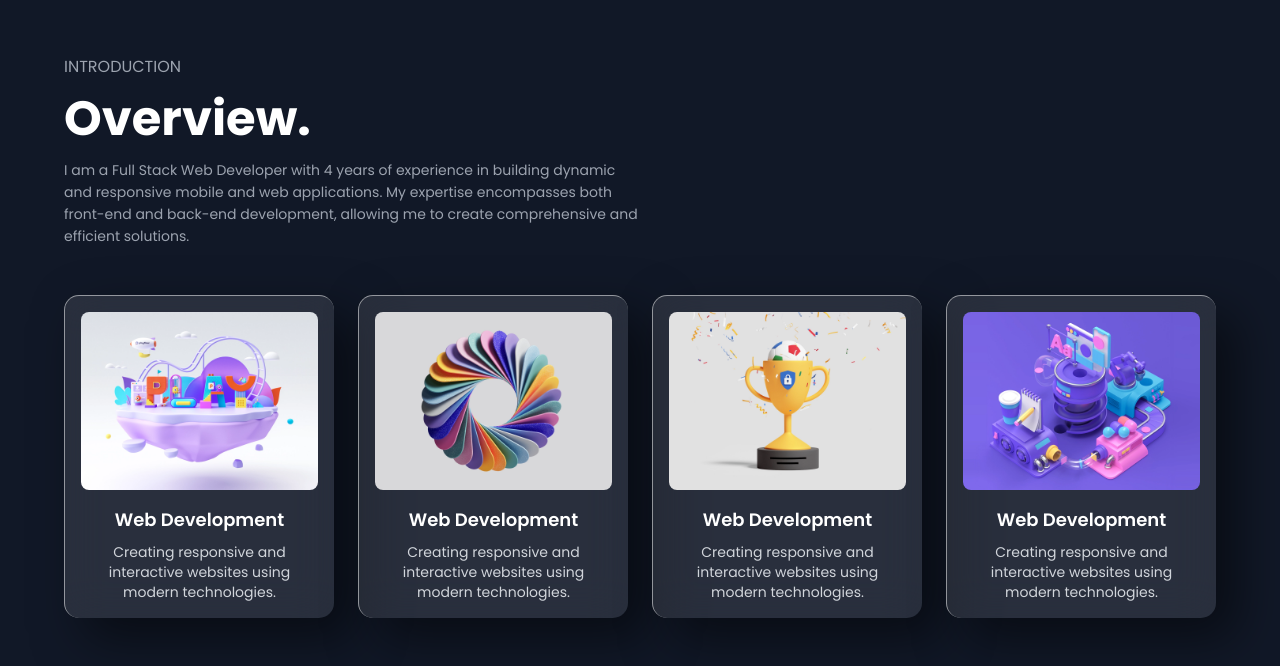
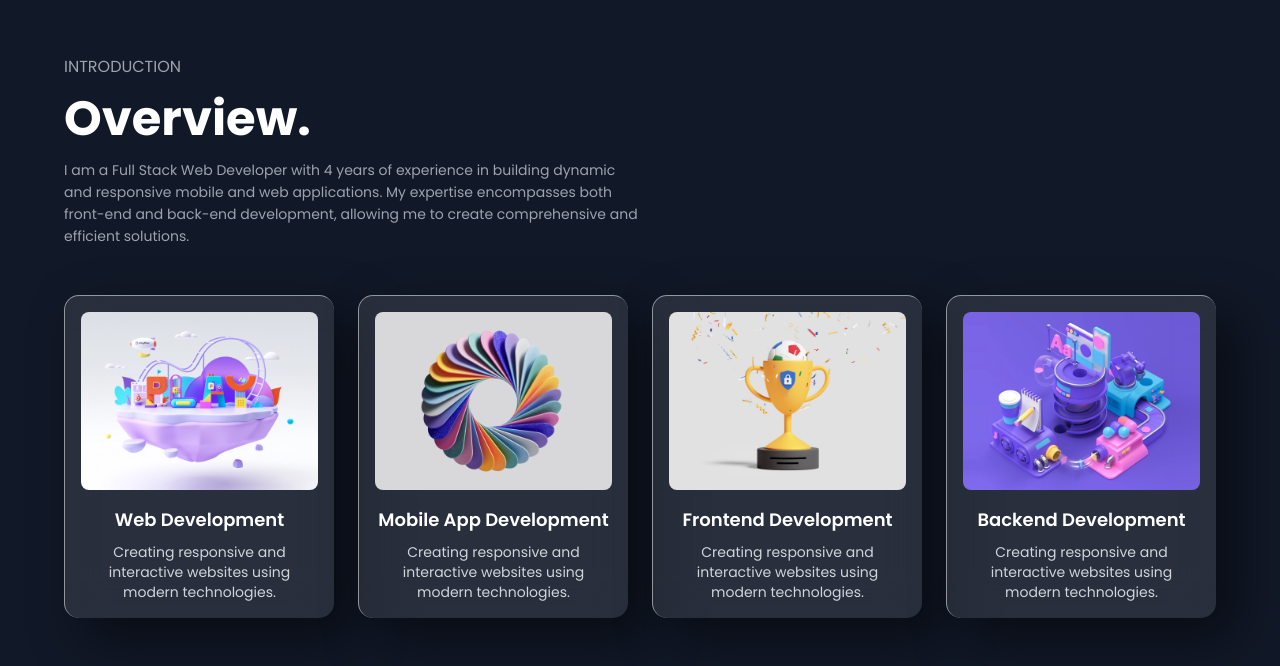
Before and after one commit to hamaadafzal4209/Developer-Portfolio, a React (Vite) app: page / in a window 1280 px wide. Shown: the part 785-1451 px from the top of the page. Built offline with nearby package versions, Linux system fonts and the light colour scheme.

Commit message:
complete service card

```diff
--- a/package.json
+++ b/package.json
@@ -14,7 +14,8 @@
     "node-sass": "^9.0.0",
     "react": "^18.3.1",
     "react-dom": "^18.3.1",
-    "react-icons": "^5.3.0"
+    "react-icons": "^5.3.0",
+    "react-tilt": "^1.0.2"
   },
   "devDependencies": {
     "@eslint/js": "^9.9.0",
--- a/src/components/About.jsx
+++ b/src/components/About.jsx
@@ -1,6 +1,19 @@
-
+import { Tilt } from 'react-tilt'
 
 const About = () => {
+
+    const titltOptions = {
+        reverse:        false,  // reverse the tilt direction
+        max:            35,     // max tilt rotation (degrees)
+        perspective:    1000,   // Transform perspective, the lower the more extreme the tilt gets.
+        scale:          1.05,    // 2 = 200%, 1.5 = 150%, etc..
+        speed:          1000,   // Speed of the enter/exit transition
+        transition:     true,   // Set a transition on enter/exit.
+        axis:           null,   // What axis should be disabled. Can be X or Y.
+        reset:          true,    // If the tilt effect has to be reset on exit.
+        easing:         "cubic-bezier(.03,.98,.52,.99)",    // Easing on enter/exit.
+    }
+
   return (
     <section id="about" className="py-12 px-[5%] bg-gray-900 text-white">
       <div className="mb-12">
@@ -19,6 +32,7 @@ const About = () => {
       {/* Services cards */}
       <div className="grid grid-cols-1 sm:grid-cols-2 lg:grid-cols-4 gap-6">
         {/* Card 1 */}
+       <Tilt options={titltOptions}>
        <div
           style={{
             boxShadow: "20px 20px 50px rgba(0,0,0,0.5)",
@@ -29,7 +43,7 @@ const About = () => {
             borderLeft: "1px solid rgba(255,255,255,0.5)",
             backdropFilter: "blur(20px)"
           }}
-          className="flex items-center justify-center flex-col p-4"
+          className="flex items-center justify-center flex-col p-4 cursor-pointer"
         >
           <img
             src={'../../public/assets/about01.png'}
@@ -44,6 +58,8 @@ const About = () => {
             </p>
           </div>
         </div>
+       </Tilt>
+       <Tilt options={titltOptions}>
        <div
           style={{
             boxShadow: "20px 20px 50px rgba(0,0,0,0.5)",
@@ -54,21 +70,23 @@ const About = () => {
             borderLeft: "1px solid rgba(255,255,255,0.5)",
             backdropFilter: "blur(20px)"
           }}
-          className="flex items-center justify-center flex-col p-4"
+          className="flex items-center justify-center flex-col p-4 cursor-pointer"
         >
           <img
             src={'../../public/assets/about02.png'}
-            alt="Web Development"
+            alt="Mobile App Development"
             className="w-full object-cover rounded-lg"
           />
           <div className="text-center mt-4">
-            <p className="text-lg font-semibold mb-2">Web Development</p>
+            <p className="text-lg font-semibold mb-2">Mobile App Development</p>
             <p className="text-gray-300 text-sm">
               Creating responsive and interactive websites using modern
               technologies.
             </p>
           </div>
         </div>
+       </Tilt>
+       <Tilt options={titltOptions}>
        <div
           style={{
             boxShadow: "20px 20px 50px rgba(0,0,0,0.5)",
@@ -79,21 +97,23 @@ const About = () => {
             borderLeft: "1px solid rgba(255,255,255,0.5)",
             backdropFilter: "blur(20px)"
           }}
-          className="flex items-center justify-center flex-col p-4"
+          className="flex items-center justify-center flex-col p-4 cursor-pointer"
         >
           <img
             src={'../../public/assets/about03.png'}
-            alt="Web Development"
+            alt="Frontend Development"
             className="w-full object-cover rounded-lg"
           />
           <div className="text-center mt-4">
-            <p className="text-lg font-semibold mb-2">Web Development</p>
+            <p className="text-lg font-semibold mb-2">Frontend Development</p>
             <p className="text-gray-300 text-sm">
               Creating responsive and interactive websites using modern
               technologies.
             </p>
           </div>
         </div>
+       </Tilt>
+       <Tilt options={titltOptions}>
        <div
           style={{
             boxShadow: "20px 20px 50px rgba(0,0,0,0.5)",
@@ -104,21 +124,22 @@ const About = () => {
             borderLeft: "1px solid rgba(255,255,255,0.5)",
             backdropFilter: "blur(20px)"
           }}
-          className="flex items-center justify-center flex-col p-4"
+          className="flex items-center justify-center flex-col p-4 cursor-pointer"
         >
           <img
             src={'../../public/assets/about04.png'}
-            alt="Web Development"
+            alt="Backend Development"
             className="w-full object-cover rounded-lg"
           />
           <div className="text-center mt-4">
-            <p className="text-lg font-semibold mb-2">Web Development</p>
+            <p className="text-lg font-semibold mb-2">Backend Development</p>
             <p className="text-gray-300 text-sm">
               Creating responsive and interactive websites using modern
               technologies.
             </p>
           </div>
         </div>
+       </Tilt>
       </div>
     </section>
   );
```
Also changed, not shown: src/index.css (line endings or trailing spaces), 1 other file (tests, documents, lock files or other folders). Lines whose indentation alone changed are shown as unchanged.
